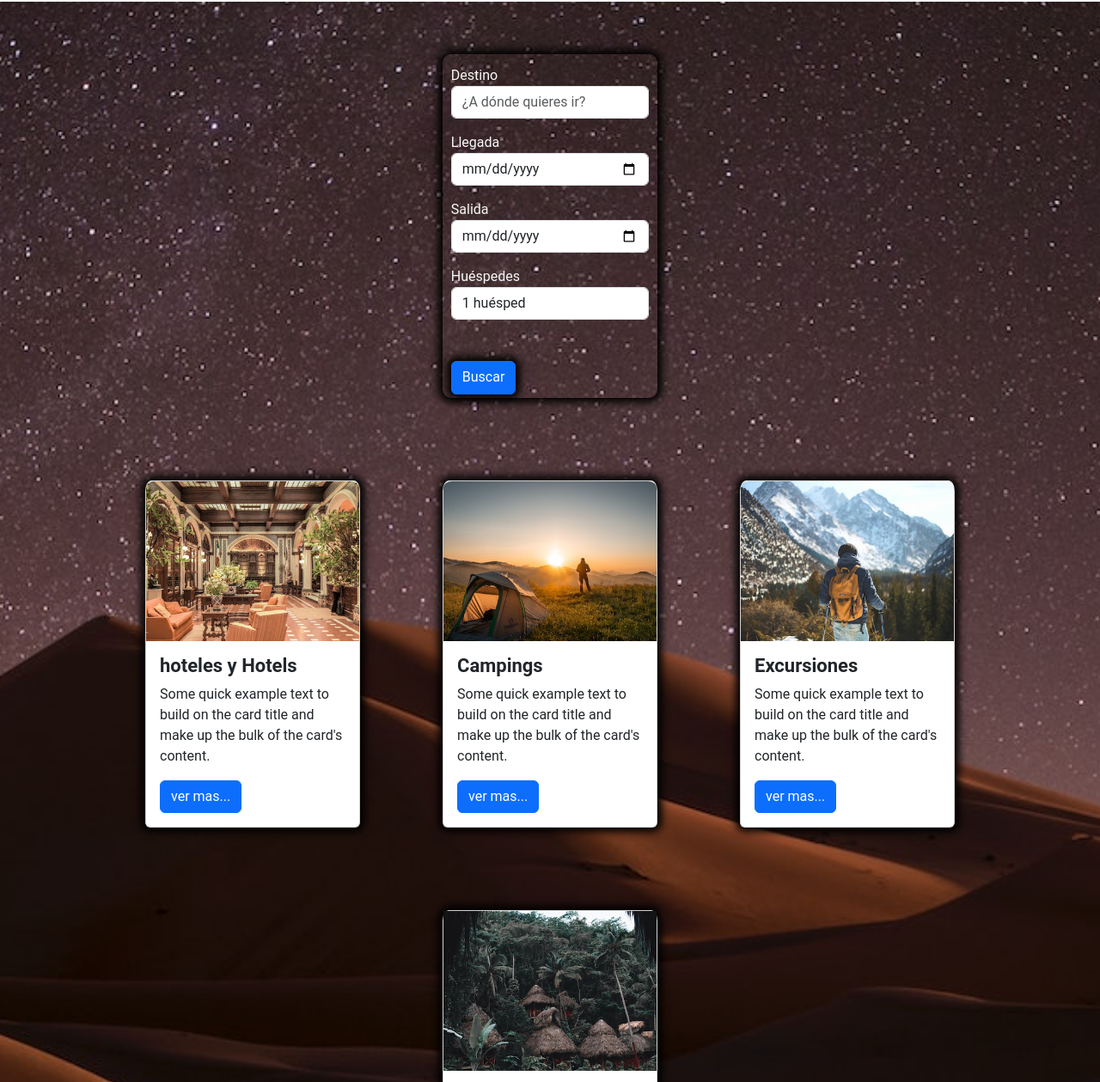
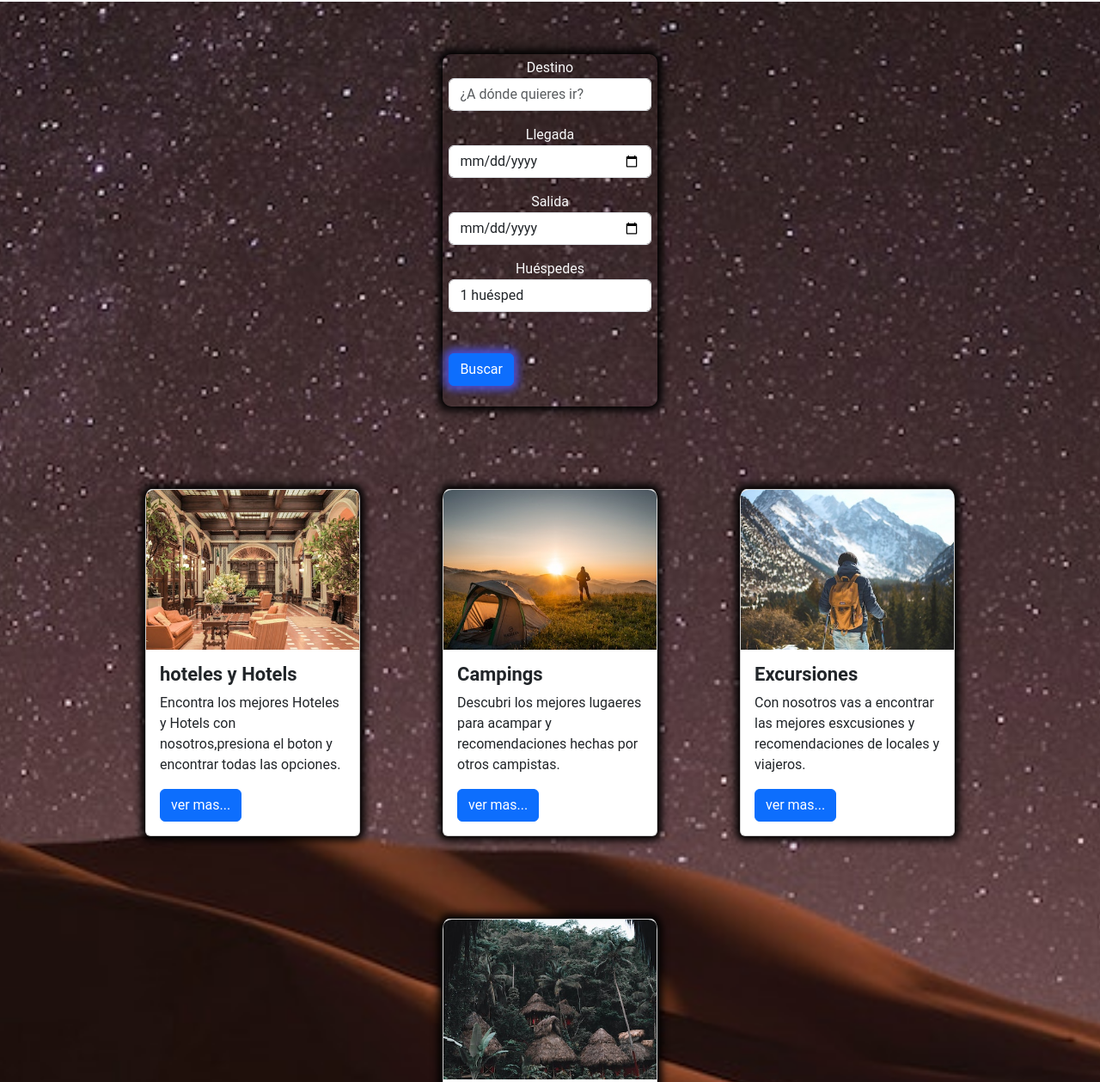
Before and after one commit to franciscokavcic/francisco-kavcic-3ra-entrega, a website: page index.html in a window 1280 px wide. Shown: the part 69-1328 px from the top of the page at 86% size. Drawn offline with nearby package versions, Linux system fonts and the light colour scheme.

Commit message:
jv.17hrseguidas

```diff
--- a/index.html
+++ b/index.html
@@ -74,9 +74,9 @@
               <option>5 huéspedes</option>
             </select>
           </div>
-          <div class="boton-calen">
-            <button type="submit" class=" boton-calenar btn btn-primary btn-block">Buscar</button>
-          </div>
+
+            <button type="submit" class=" boton-calenar btn btn-primary ">Buscar</button>
+
         </div>
       </form>
     </section>
@@ -85,8 +85,7 @@
         <img src="images/hoteles-main.jpg" alt="camping" class="img-cards ">
         <div class="card-body">
           <h1 class="h-main">hoteles y Hotels</h1>
-          <p class="card-text">Some quick example text to build on the card title and make up the bulk of the card's
-            content.</p>
+          <p class="card-text">Encontra los mejores Hoteles y Hotels con nosotros,presiona el boton y encontrar todas las opciones.          </p>
           <a href="#" class="btn btn-primary">ver mas...</a>
         </div>
       </article>
@@ -94,8 +93,7 @@
         <img src="images/camppingcard.jpg" alt="camping" class="img-cards ">
         <div class="card-body">
           <h2 class="h-main">Campings</h2>
-          <p class="card-text">Some quick example text to build on the card title and make up the bulk of the card's
-            content.</p>
+          <p class="card-text">Descubri los mejores lugaeres para acampar y recomendaciones hechas por otros campistas. </p>
           <a href="#" class="btn btn-primary">ver mas...</a>
         </div>
       </article>
@@ -103,35 +101,34 @@
         <img src="images/excursiones-main.jpg" alt="camping" class="img-cards ">
         <div class="card-body">
           <h3 class="h-main">Excursiones</h3>
-          <p class="card-text">Some quick example text to build on the card title and make up the bulk of the card's
-            content.</p>
+          <p class="card-text">Con nosotros vas a encontrar las mejores esxcusiones y recomendaciones de locales y viajeros.</p>
           <a href="#" class="btn btn-primary">ver mas...</a>
         </div>
       </article>
       <article class="card m-5">
-        <img src="images/cabana-main.jpg" alt="camping" class="imr">
+        <img src="images/cabana-main.jpg" alt="camping" class="img-cards">
         <div class="card-body">
           <h3 class="h-main">Cabañas</h3>
-          <p class="card-text">Some quick example text to build on the card title and make up the bulk of the card's
-            content.</p>
+          <p class="card-text">Aca vas poder elegir el hospedaje mas acorde a tus necesidades en los mejores lugares del pais .</p>
           <a href="#" class="btn btn-primary">ver mas...</a>
         </div>
       </article>
     </section>
-  </main>
+
   <div id="carouselExampleSlidesOnly" class="carousel slide carru-myclass" data-bs-ride="carousel">
     <div class="carousel-inner">
       <div class="carousel-item active">
-        <img src="images/imgcarrucel-a.jpg" class=" w-80" alt="...">
+        <img src="images/imgcarrucel-a.jpg" class="imcarru w-80" alt="...">
       </div>
       <div class="carousel-item">
-        <img src="images/imgcarrusel-b.jpg" class="w-800" alt="...">
+        <img src="images/imgcarrusel-b.jpg" class="imcarru w-800" alt="...">
       </div>
       <div class="carousel-item">
-        <img src="images/imgcarrucel-c.jpg" class=" w-80" alt="...">
+        <img src="images/imgcarrucel-c.jpg" class="imcarru w-80" alt="...">
       </div>
     </div>
   </div>
+</main>
   <footer>
 
 
--- a/js/index.js
+++ b/js/index.js
@@ -1,14 +1,14 @@
 window.sr =ScrollReveal();
 
    sr.reveal('.contenedor-formulario',{
-    duration:5000,
+    duration:4000,
     origin: 'button',
     distance:'-100px'
    });
    window.sr =ScrollReveal();
 
    sr.reveal('.cards-main',{
-    duration:5000,
+    duration:4000,
     origin: 'lefth',
     distance:'-100px'
    });
--- a/scss/pages/_faqs.scss
+++ b/scss/pages/_faqs.scss
@@ -74,8 +74,7 @@
     padding: 5px;
     margin: 5px;
     box-shadow: 0 0 10px 5px rgba(0, 0, 0.5);
-    border-radius: 5px;
-    }
+      }
 
     .img-faqs {
       max-height: auto;
--- a/scss/pages/_index.scss
+++ b/scss/pages/_index.scss
@@ -16,10 +16,11 @@
     }
 
     .contenedor-formulario {
+        text-align: center;
         display: flex;
         align-items: center;
         justify-content: space-evenly;
-        height: 400px;
+        height: 410px;
         width: 250px;
         box-shadow: 0 0 10px 5px rgba(0, 0, 0.5);
         margin: 5px;
@@ -29,15 +30,13 @@
         .form-calendario {
             display: flex;
             flex-wrap: wrap;
-            padding: 2%;
+            padding: 1%;
             border-radius: 3%;
 
             .boton-calenar {
                 display: flex;
-                margin-bottom: 3%;
-                box-shadow: 0 0 10px 5px rgba(0, 0, 0.5);
-                padding-bottom: 3%;
-                margin-bottom: 3%;
+                box-shadow: 0 0 10px 5px rgb(77, 77, 207);
+                margin-bottom: 35px;
             }
 
 
@@ -68,6 +67,10 @@
 }
 
 /*------------------cards-------------------------*/
+.imcarru{
+    border-radius: 7px;
+
+}
 .carru-myclass {
     display: flex;
     text-align: center;
```
Also changed, not shown: pages/comunidad.html (+1 -1 lines), css/main.css, 1 other file.
